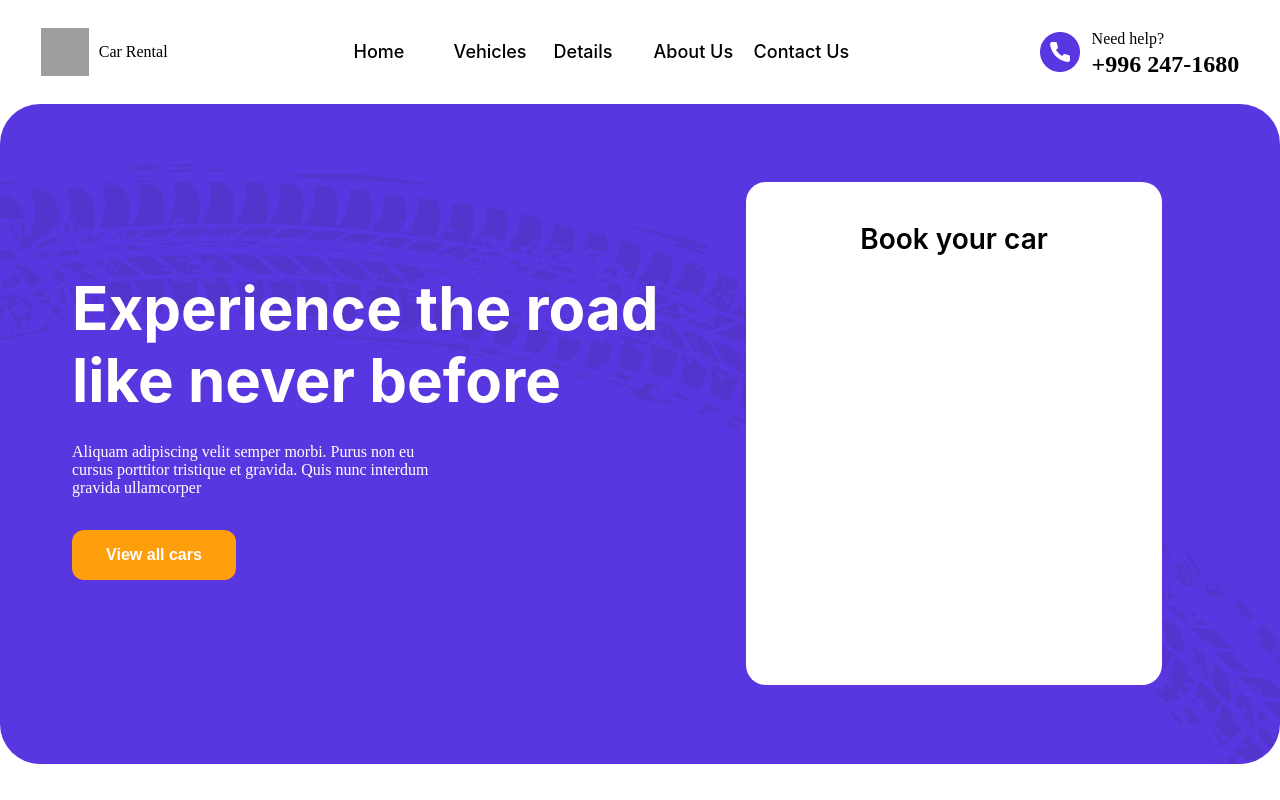
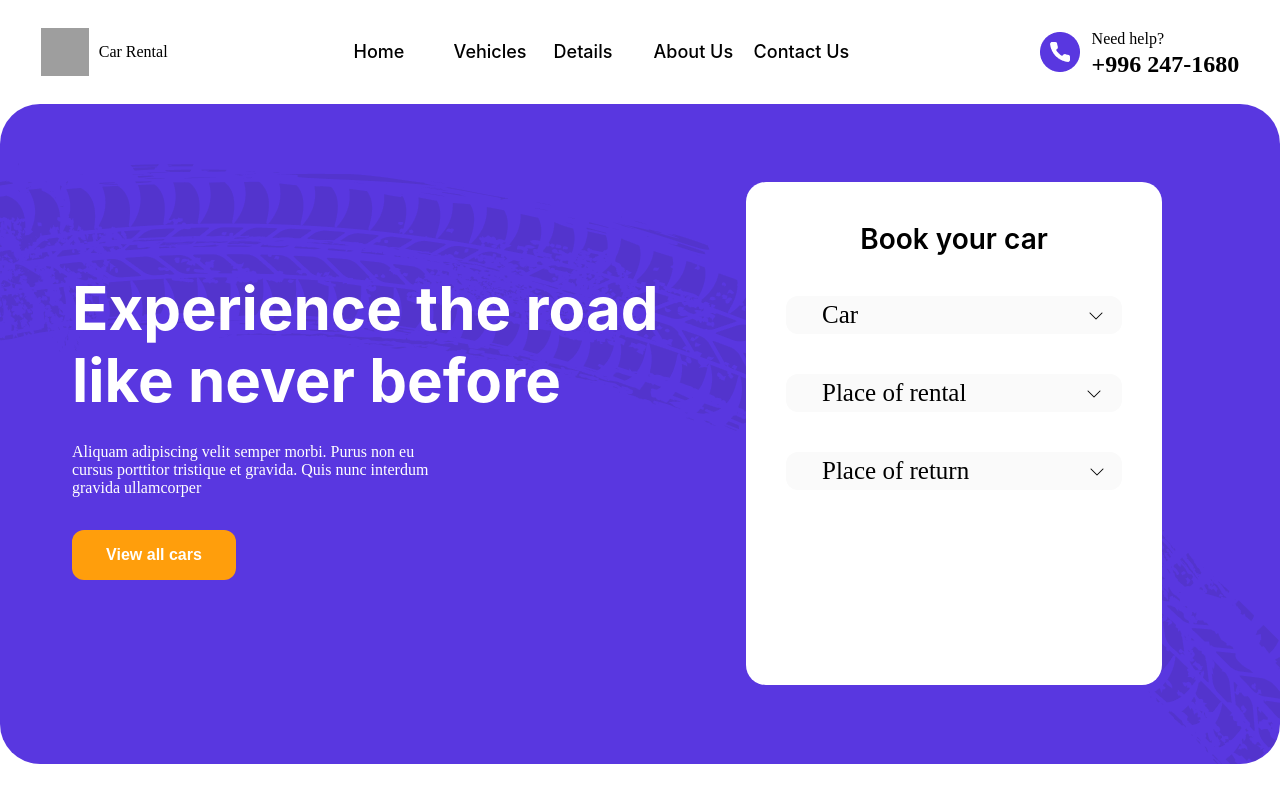
Before and after one commit to komilM/Car-Rental, a React app: page / in a window 1280 px wide. Built offline with nearby package versions, Linux system fonts and the light colour scheme; grey boxes are pictures that could not be loaded; the HTML template or start-up script is replaced by a standard one.

Commit message:
dropdown qilindi

```diff
--- a/package.json
+++ b/package.json
@@ -12,6 +12,7 @@
   "dependencies": {
     "react": "^19.2.0",
     "react-dom": "^19.2.0",
+    "react-icons": "^5.5.0",
     "react-router-dom": "^7.13.1"
   },
   "devDependencies": {
--- a/src/Home/Home.css
+++ b/src/Home/Home.css
@@ -139,6 +139,12 @@ header {
     font-size: 16px;
     font-weight: 600;
     margin-top: 33px;
+    transition: 0.3s;
+}
+
+
+.header-box-texts button:hover {
+    transform: scale(1.1);
 }
 
 
@@ -158,3 +164,81 @@ header {
     font-weight: 600;
     font-family: 'Inter', sans-serif;
 }
+
+
+.dropdown {
+    width: 336px;
+    height: 38px;
+    line-height: 38px;
+    color: black;
+    background-color: #FAFAFA;
+    border-radius: 12px;
+    text-align: left;
+    display: flex;
+    gap: 60px;
+    padding-left: 36px;
+    margin-top: 40px;
+    margin-left: 40px;
+    position: relative;
+}
+
+
+.dropdown-texts {
+    gap: 230px;
+    display: flex;
+}
+
+
+.dropdown-texts-3 {
+    gap: 120px;
+    display: flex;
+}
+
+
+.dropdown h6 {
+    font-size: 25px;
+    font-weight: 400;
+}
+
+
+.dropdown-list {
+    display: none;
+    position: absolute;
+    bottom: 100%;
+    left: 0;
+    background-color: rgba(0, 0, 0, 0.1);
+    width: 500px;
+    justify-content: center;
+    background-color: rgba(0, 0, 0, 0.08);
+    backdrop-filter: blur(4px);
+    width: fit-content;
+    padding: 8px;
+    border-radius: 12px;
+    box-shadow: 0 8px 24px rgba(0, 0, 0, 0.15);
+}
+
+
+.dropdown:hover .dropdown-list {
+    display: block;
+    margin-top: 30px;
+    margin-left: -10px;
+}
+
+
+.dropdown-list p {
+    width: 336px;
+    height: 38px;
+    line-height: 38px;
+    color: black;
+    background-color: #FAFAFA;
+    border-radius: 12px;
+    margin-top: 10px;
+    text-align: center;
+    transition: 0.3s;
+}
+
+
+.dropdown-list p:hover {
+    background-color: #FF9E0C;
+    transform: scale(1.1);
+}
--- a/src/Home/Home.jsx
+++ b/src/Home/Home.jsx
@@ -4,15 +4,21 @@ import { NavLink } from 'react-router-dom'
 import logo from "../assets/carlogo.png"
 import contactimg from "../assets/Icon+bg.png"
 import headerbgimg from "../assets/Group 2.png"
+import swithc from "../assets/selectarrow.png"
 
 const Home = () => {
     return (
-        <div>
+        <div className='body'>
+
+            {/* Nav */}
+
             <nav>
+
                 <div className="nav-logo">
                     <img src={logo} alt="" />
                     <p>Car Rental </p>
                 </div>
+
                 <div className="nav-texts">
                     <NavLink to="/" className="navtext">Home</NavLink>
                     <NavLink to="/vehicles" className="navtext">Vehicles</NavLink>
@@ -20,6 +26,7 @@ const Home = () => {
                     <NavLink to="/about" className="navtext">About Us</NavLink>
                     <NavLink to="/contact" className="navtext">Contact Us</NavLink>
                 </div>
+
                 <div className="nav-contact">
                     <img src={contactimg} alt="" />
                     <div className="nav-contact-texts">
@@ -27,7 +34,13 @@ const Home = () => {
                         <h2>+996 247-1680</h2>
                     </div>
                 </div>
+
             </nav>
+
+            {/* Nav */}
+
+            {/* Header */}
+
             <header>
                 <div className="header-box" style={{ backgroundImage: `url(${headerbgimg})` }}>
                     <div className="header-box-texts">
@@ -37,9 +50,70 @@ const Home = () => {
                     </div>
                     <div className="header-box-register">
                         <h1>Book your car</h1>
+
+                        {/* Car dropdown */}
+
+                        <div className="dropdown">
+                            <div className="dropdown-texts">
+                                <h6>Car</h6>
+
+                                <img style={{ width: "16px", height: "16px", marginTop: "12px" }} src={swithc} alt="" />
+                            </div>
+
+                            <ul className="dropdown-list">
+                                <p>Sedan</p>
+                                <p>SUV</p>
+                                <p>Sport</p>
+                                <p>Electric</p>
+                            </ul>
+                        </div>
+
+                        {/* Car dropdown */}
+
+                        {/* Rental place dropdown */}
+
+                        <div className="dropdown">
+                            <div className="dropdown-texts-3    ">
+                                <h6>Place of rental</h6>
+
+                                <img style={{ width: "16px", height: "16px", marginTop: "12px" }} src={swithc} alt="" />
+                            </div>
+
+                            <ul className="dropdown-list">
+                                <p>Sedan</p>
+                                <p>SUV</p>
+                                <p>Sport</p>
+                                <p>Electric</p>
+                            </ul>
+                        </div>
+
+                        {/* Rental place dropdown */}
+
+                        {/* Return place dropdown */}
+
+                        <div className="dropdown">
+                            <div className="dropdown-texts-3">
+                                <h6>Place of return</h6>
+
+                                <img style={{ width: "16px", height: "16px", marginTop: "12px" }} src={swithc} alt="" />
+                            </div>
+
+                            <ul className="dropdown-list">
+                                <p>Sedan</p>
+                                <p>SUV</p>
+                                <p>Sport</p>
+                                <p>Electric</p>
+                            </ul>
+                        </div>
+
+                        {/* Return place dropdown */}
+
                     </div>
                 </div>
             </header>
+
+            {/* Header */}
+
         </div>
     )
 }
```
Also changed, not shown: src/assets/selectarrow.png (added), 1 other file (tests, documents, lock files or other folders).
